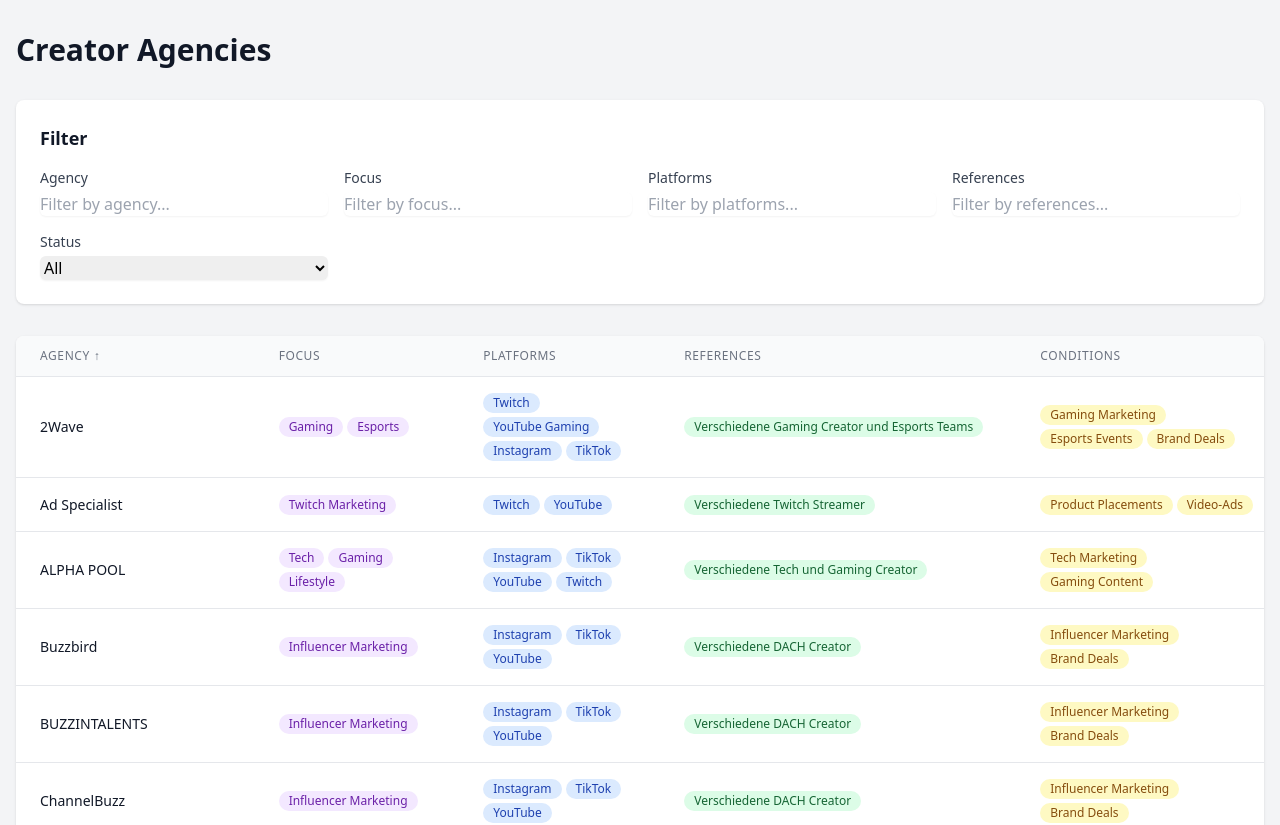
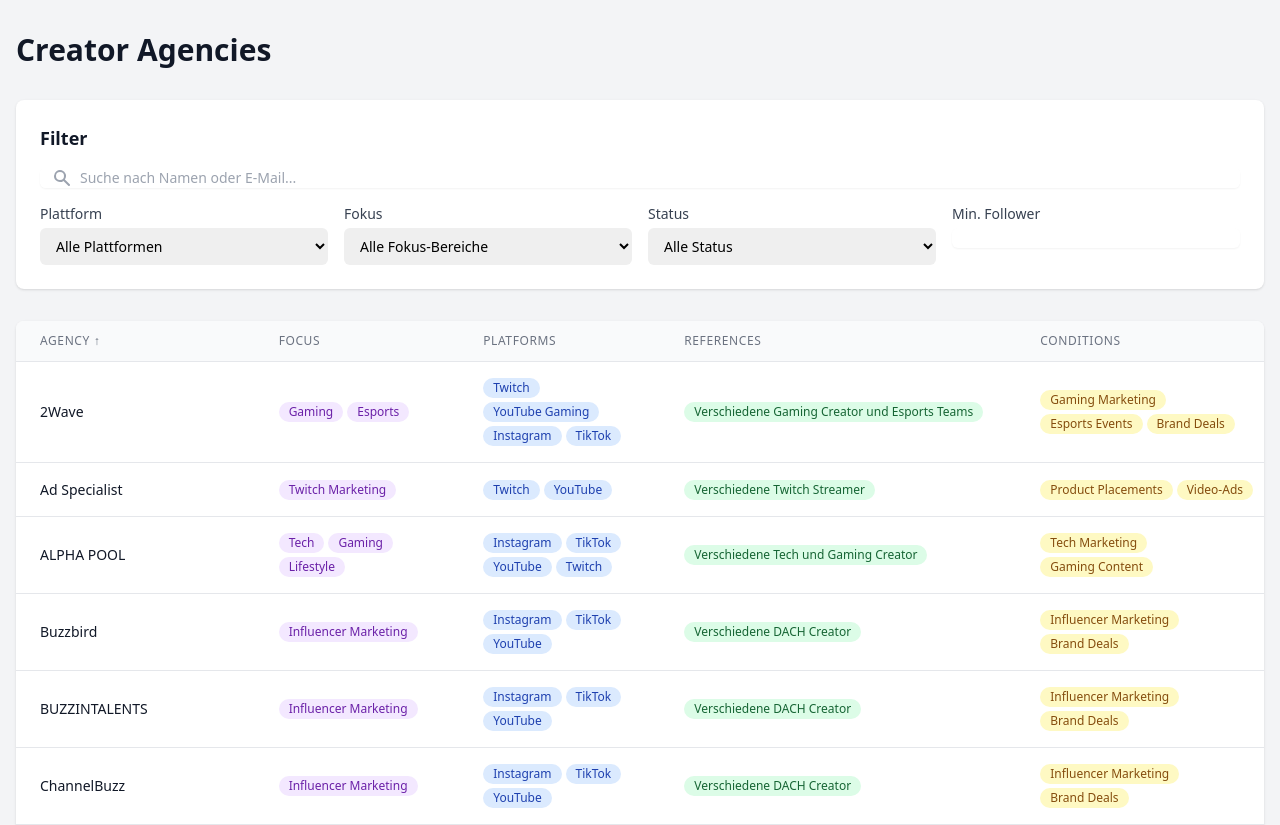
Before and after one commit to XboxDevCom/agencies, a React (Create React App) app: page / in a window 1280 px wide. Shown: the top 825 px of the page. Built offline with nearby package versions, Linux system fonts and the light colour scheme.

Commit message:
feat: added search filter based on data

```diff
--- a/src/App.tsx
+++ b/src/App.tsx
@@ -1,6 +1,7 @@
 import React, { useState, useEffect } from 'react';
 import { Creator } from './types/Creator';
 import CreatorList from './components/CreatorList.tsx';
+import SearchAndFilter from './components/SearchAndFilter.tsx';
 import Papa from 'papaparse';
 
 function App() {
@@ -8,11 +9,10 @@
   const [sortField, setSortField] = useState<keyof Creator>('agency');
   const [sortDirection, setSortDirection] = useState<'asc' | 'desc'>('asc');
   const [filters, setFilters] = useState({
-    agency: '',
-    focus: '',
-    platforms: '',
-    references: '',
-    status: ''
+    platform: '',
+    status: '',
+    minFollowers: 0,
+    focus: ''
   });
 
   useEffect(() => {
@@ -49,11 +49,13 @@
     }
   };
 
-  const handleFilterChange = (field: keyof typeof filters, value: string) => {
-    setFilters(prev => ({
-      ...prev,
-      [field]: value
-    }));
+  const handleSearch = (query: string) => {
+    // Implement search functionality if needed
+    console.log('Search query:', query);
+  };
+
+  const handleFilterChange = (newFilters: typeof filters) => {
+    setFilters(newFilters);
   };
 
   const filteredAndSortedCreators = [...creators]
@@ -61,15 +63,14 @@
       if (!creator) return false;
 
       return (
-        (creator.agency?.toLowerCase() || '').includes(filters.agency.toLowerCase()) &&
-        (creator.focus || []).some(f => (f?.toLowerCase() || '').includes(filters.focus.toLowerCase())) &&
-        (creator.platforms || []).some(platform =>
-          (platform?.toLowerCase() || '').includes(filters.platforms.toLowerCase())
-        ) &&
-        (creator.references || []).some(reference =>
-          (reference?.toLowerCase() || '').includes(filters.references.toLowerCase())
-        ) &&
-        (filters.status === '' || creator.status === filters.status)
+        (filters.platform === '' || (creator.platforms || []).some(platform =>
+          platform.toLowerCase().includes(filters.platform.toLowerCase())
+        )) &&
+        (filters.focus === '' || (creator.focus || []).some(f =>
+          f.toLowerCase().includes(filters.focus.toLowerCase())
+        )) &&
+        (filters.status === '' || creator.status === filters.status) &&
+        (filters.minFollowers === 0 || creator.followers >= filters.minFollowers)
       );
     })
     .sort((a, b) => {
@@ -109,75 +110,11 @@
         {/* Filter Section */}
         <div className="bg-white rounded-lg shadow p-6 mb-8">
           <h2 className="text-lg font-semibold text-gray-900 mb-4">Filter</h2>
-          <div className="grid grid-cols-1 md:grid-cols-2 lg:grid-cols-4 gap-4">
-            <div>
-              <label htmlFor="agency-filter" className="block text-sm font-medium text-gray-700 mb-1">
-                Agency
-              </label>
-              <input
-                type="text"
-                id="agency-filter"
-                className="w-full rounded-md border-gray-300 shadow-sm focus:border-indigo-500 focus:ring-indigo-500"
-                placeholder="Filter by agency..."
-                value={filters.agency}
-                onChange={(e) => handleFilterChange('agency', e.target.value)}
-              />
-            </div>
-            <div>
-              <label htmlFor="focus-filter" className="block text-sm font-medium text-gray-700 mb-1">
-                Focus
-              </label>
-              <input
-                type="text"
-                id="focus-filter"
-                className="w-full rounded-md border-gray-300 shadow-sm focus:border-indigo-500 focus:ring-indigo-500"
-                placeholder="Filter by focus..."
-                value={filters.focus}
-                onChange={(e) => handleFilterChange('focus', e.target.value)}
-              />
-            </div>
-            <div>
-              <label htmlFor="platforms-filter" className="block text-sm font-medium text-gray-700 mb-1">
-                Platforms
-              </label>
-              <input
-                type="text"
-                id="platforms-filter"
-                className="w-full rounded-md border-gray-300 shadow-sm focus:border-indigo-500 focus:ring-indigo-500"
-                placeholder="Filter by platforms..."
-                value={filters.platforms}
-                onChange={(e) => handleFilterChange('platforms', e.target.value)}
-              />
-            </div>
-            <div>
-              <label htmlFor="references-filter" className="block text-sm font-medium text-gray-700 mb-1">
-                References
-              </label>
-              <input
-                type="text"
-                id="references-filter"
-                className="w-full rounded-md border-gray-300 shadow-sm focus:border-indigo-500 focus:ring-indigo-500"
-                placeholder="Filter by references..."
-                value={filters.references}
-                onChange={(e) => handleFilterChange('references', e.target.value)}
-              />
-            </div>
-            <div>
-              <label htmlFor="status-filter" className="block text-sm font-medium text-gray-700 mb-1">
-                Status
-              </label>
-              <select
-                id="status-filter"
-                className="w-full rounded-md border-gray-300 shadow-sm focus:border-indigo-500 focus:ring-indigo-500"
-                value={filters.status}
-                onChange={(e) => handleFilterChange('status', e.target.value)}
-              >
-                <option value="">All</option>
-                <option value="active">Active</option>
-                <option value="inactive">Inactive</option>
-              </select>
-            </div>
-          </div>
+          <SearchAndFilter
+            onSearch={handleSearch}
+            onFilterChange={handleFilterChange}
+            data={creators}
+          />
         </div>
 
         <CreatorList
--- a/src/components/SearchAndFilter.tsx
+++ b/src/components/SearchAndFilter.tsx
@@ -1,4 +1,5 @@
-import React from 'react';
+import React, { useMemo } from 'react';
+import { Creator } from '../types/Creator';
 
 interface SearchAndFilterProps {
   onSearch: (query: string) => void;
@@ -6,10 +7,12 @@
     platform: string;
     status: string;
     minFollowers: number;
+    focus: string;
   }) => void;
+  data: Creator[];
 }
 
-const SearchAndFilter: React.FC<SearchAndFilterProps> = ({ onSearch, onFilterChange }) => {
+const SearchAndFilter: React.FC<SearchAndFilterProps> = ({ onSearch, onFilterChange, data }) => {
   const handleSearchChange = (e: React.ChangeEvent<HTMLInputElement>) => {
     onSearch(e.target.value);
   };
@@ -20,6 +23,17 @@
       [name]: value,
     } as any);
   };
+
+  // Extract unique values for dropdowns
+  const uniquePlatforms = useMemo(() => {
+    const platforms = data.flatMap(agency => agency.platforms || []);
+    return Array.from(new Set(platforms)).sort();
+  }, [data]);
+
+  const uniqueFocus = useMemo(() => {
+    const focus = data.flatMap(agency => agency.focus || []);
+    return Array.from(new Set(focus)).sort();
+  }, [data]);
 
   return (
     <div className="space-y-4">
@@ -54,7 +68,7 @@
         </div>
       </div>
 
-      <div className="grid grid-cols-1 gap-4 sm:grid-cols-3">
+      <div className="grid grid-cols-1 gap-4 sm:grid-cols-4">
         <div>
           <label htmlFor="platform" className="block text-sm font-medium text-gray-700">
             Plattform
@@ -66,10 +80,30 @@
             onChange={handleFilterChange}
           >
             <option value="">Alle Plattformen</option>
-            <option value="Instagram">Instagram</option>
-            <option value="YouTube">YouTube</option>
-            <option value="TikTok">TikTok</option>
-            <option value="Twitter">Twitter</option>
+            {uniquePlatforms.map((platform) => (
+              <option key={platform} value={platform}>
+                {platform}
+              </option>
+            ))}
+          </select>
+        </div>
+
+        <div>
+          <label htmlFor="focus" className="block text-sm font-medium text-gray-700">
+            Fokus
+          </label>
+          <select
+            id="focus"
+            name="focus"
+            className="mt-1 block w-full pl-3 pr-10 py-2 text-base border-gray-300 focus:outline-none focus:ring-indigo-500 focus:border-indigo-500 sm:text-sm rounded-md"
+            onChange={handleFilterChange}
+          >
+            <option value="">Alle Fokus-Bereiche</option>
+            {uniqueFocus.map((focus) => (
+              <option key={focus} value={focus}>
+                {focus}
+              </option>
+            ))}
           </select>
         </div>
 
```
